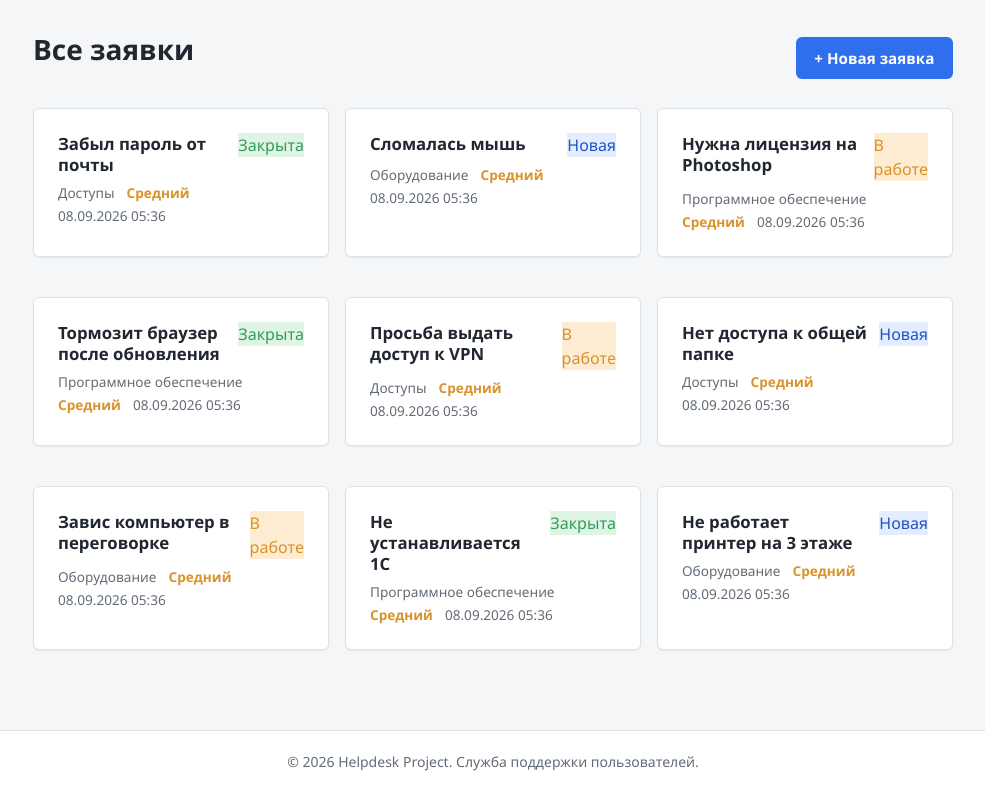
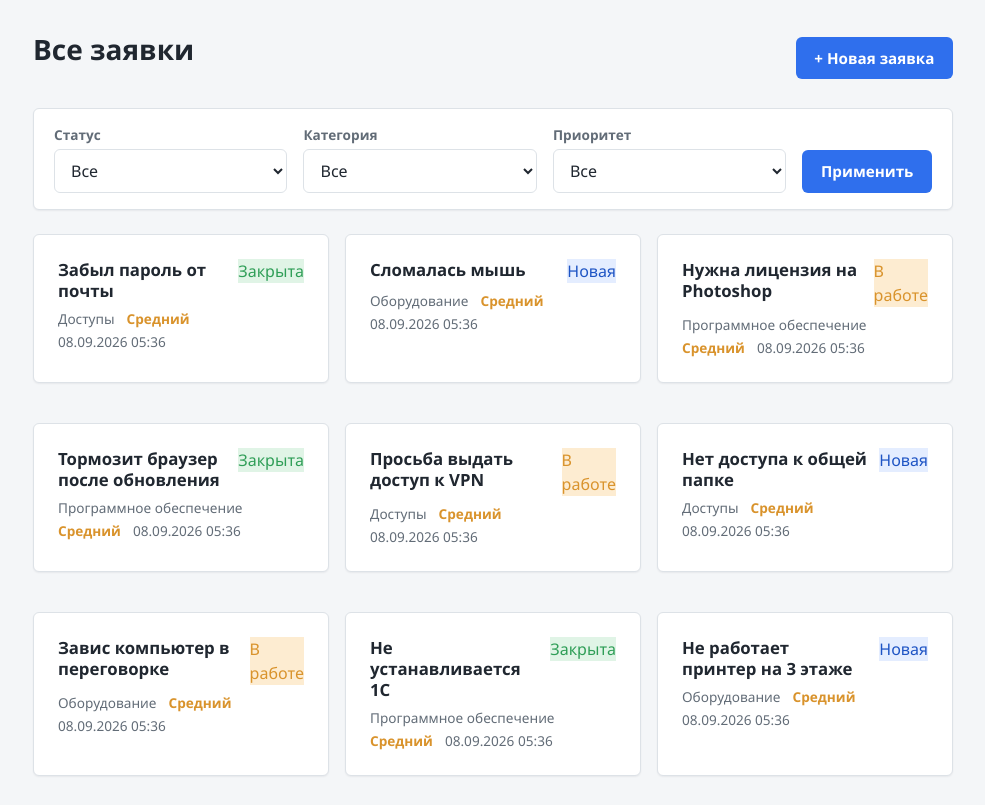
Before and after one commit to Mis228ha/HelpDesk-Project, a Django app: page /tickets/ in a window 1280 px wide. Shown: the part 63-868 px from the top of the page, without its empty margins (147-1132 px from the left). Before the commit the page ends 834 px from the top, so only its background shows below. Run offline with Django 4.2, Linux system fonts and the light colour scheme; a user stored in the database is signed in; data comes from the database, SQL or seed files in the repository; both versions use the stored data as it was after the commit; some libraries are stand-ins or nearby versions.

Commit message:
Added filtering of requests by status, category, and priority

```diff
--- a/static/css/style.css
+++ b/static/css/style.css
@@ -665,3 +665,29 @@ select:focus {
     padding-top: 1rem;
     border-top: 1px solid var(--color-border);
 }
+
+/* ---------- Фильтры списка заявок ---------- */
+.filter-form {
+    display: flex;
+    flex-wrap: wrap;
+    align-items: flex-end;
+    gap: 1rem;
+    padding: 1rem 1.25rem;
+    margin-bottom: 1.5rem;
+}
+
+.filter-field {
+    flex: 1 1 160px;
+    min-width: 0;
+}
+
+.filter-field label {
+    margin-bottom: 0.25rem;
+    font-size: 0.85rem;
+    color: var(--color-text-muted);
+}
+
+.filter-actions {
+    display: flex;
+    gap: 0.5rem;
+}
--- a/templates/tickets/ticket_list.html
+++ b/templates/tickets/ticket_list.html
@@ -7,6 +7,45 @@
         <h1>{% if is_admin %}Все заявки{% else %}Мои заявки{% endif %}</h1>
         <a href="{% url 'tickets:ticket_create' %}" class="btn btn-primary">+ Новая заявка</a>
     </div>
+
+    <form method="get" action="{% url 'tickets:ticket_list' %}" class="card filter-form">
+        <div class="filter-field">
+            <label for="filter-status">Статус</label>
+            <select name="status" id="filter-status">
+                <option value="">Все</option>
+                {% for value, label in status_choices %}
+                    <option value="{{ value }}"{% if value == selected_status %} selected{% endif %}>{{ label }}</option>
+                {% endfor %}
+            </select>
+        </div>
+
+        <div class="filter-field">
+            <label for="filter-category">Категория</label>
+            <select name="category" id="filter-category">
+                <option value="">Все</option>
+                {% for category in categories %}
+                    <option value="{{ category.pk }}"{% if category.pk|stringformat:"s" == selected_category %} selected{% endif %}>{{ category.name }}</option>
+                {% endfor %}
+            </select>
+        </div>
+
+        <div class="filter-field">
+            <label for="filter-priority">Приоритет</label>
+            <select name="priority" id="filter-priority">
+                <option value="">Все</option>
+                {% for value, label in priority_choices %}
+                    <option value="{{ value }}"{% if value == selected_priority %} selected{% endif %}>{{ label }}</option>
+                {% endfor %}
+            </select>
+        </div>
+
+        <div class="filter-actions">
+            <button type="submit" class="btn btn-primary">Применить</button>
+            {% if has_filters %}
+                <a href="{% url 'tickets:ticket_list' %}" class="btn btn-secondary">Сбросить</a>
+            {% endif %}
+        </div>
+    </form>
 
     {% if tickets %}
         <div class="ticket-cards">
@@ -28,14 +67,19 @@
         {% if is_paginated %}
             <div class="pagination">
                 {% if page_obj.has_previous %}
-                    <a href="?page={{ page_obj.previous_page_number }}">&laquo; Назад</a>
+                    <a href="?{% if querystring %}{{ querystring }}&amp;{% endif %}page={{ page_obj.previous_page_number }}">&laquo; Назад</a>
                 {% endif %}
                 <span>Страница {{ page_obj.number }} из {{ page_obj.paginator.num_pages }}</span>
                 {% if page_obj.has_next %}
-                    <a href="?page={{ page_obj.next_page_number }}">Вперёд &raquo;</a>
+                    <a href="?{% if querystring %}{{ querystring }}&amp;{% endif %}page={{ page_obj.next_page_number }}">Вперёд &raquo;</a>
                 {% endif %}
             </div>
         {% endif %}
+    {% elif has_filters %}
+        <div class="card empty-state">
+            <p>По выбранным фильтрам заявок не найдено.</p>
+            <a href="{% url 'tickets:ticket_list' %}" class="btn btn-secondary">Сбросить фильтры</a>
+        </div>
     {% else %}
         <div class="card empty-state">
             <p>Заявок пока нет.</p>
--- a/tickets/views.py
+++ b/tickets/views.py
@@ -7,7 +7,7 @@ from accounts.mixins import AdminRequiredMixin
 from accounts.models import Profile
 
 from .forms import AttachmentForm, CommentForm, TicketForm, TicketStatusForm
-from .models import Attachment, Comment, StatusHistory, Ticket
+from .models import Attachment, Category, Comment, StatusHistory, Ticket
 
 
 def _is_admin(user):
@@ -21,6 +21,10 @@ class TicketListView(LoginRequiredMixin, ListView):
     Список заявок в виде карточек.
     - клиент (role == "client") видит только свои заявки;
     - админ (role == "admin") видит все заявки.
+
+    Фильтрация через GET-параметры (без django-filter):
+    ?status=new|in_progress|closed&category=<id>&priority=low|medium|high|critical
+    Некорректные значения параметров просто игнорируются.
     """
 
     model = Ticket
@@ -30,13 +34,54 @@ class TicketListView(LoginRequiredMixin, ListView):
 
     def get_queryset(self):
         qs = Ticket.objects.select_related("author", "category")
-        if _is_admin(self.request.user):
-            return qs
-        return qs.filter(author=self.request.user)
+        if not _is_admin(self.request.user):
+            qs = qs.filter(author=self.request.user)
+
+        status = self.request.GET.get("status", "")
+        category = self.request.GET.get("category", "")
+        priority = self.request.GET.get("priority", "")
+
+        # Статус: принимаем только значения из Ticket.Status
+        if status in Ticket.Status.values:
+            qs = qs.filter(status=status)
+
+        # Категория: принимаем только число (id категории)
+        if category.isdigit():
+            qs = qs.filter(category_id=int(category))
+
+        # Приоритет: принимаем только значения из Ticket.Priority
+        if priority in Ticket.Priority.values:
+            qs = qs.filter(priority=priority)
+
+        return qs
 
     def get_context_data(self, **kwargs):
         context = super().get_context_data(**kwargs)
         context["is_admin"] = _is_admin(self.request.user)
+
+        # Варианты для select-полей
+        context["status_choices"] = Ticket.Status.choices
+        context["priority_choices"] = Ticket.Priority.choices
+        context["categories"] = Category.objects.all()
+
+        # Текущие выбранные значения (чтобы подсветить их в select)
+        context["selected_status"] = self.request.GET.get("status", "")
+        context["selected_category"] = self.request.GET.get("category", "")
+        context["selected_priority"] = self.request.GET.get("priority", "")
+
+        # Активен ли хоть один фильтр (для сообщения «ничего не найдено»)
+        context["has_filters"] = any(
+            [
+                context["selected_status"],
+                context["selected_category"],
+                context["selected_priority"],
+            ]
+        )
+
+        # Параметры фильтра без page — для ссылок пагинации
+        params = self.request.GET.copy()
+        params.pop("page", None)
+        context["querystring"] = params.urlencode()
         return context
 
 
```
Also changed, not shown: accounts/decorators.py (line endings or trailing spaces), accounts/migrations/0001_initial.py, accounts/migrations/0002_profile_department.py, accounts/mixins.py (line endings or trailing spaces), fixtures/initial_data.json (line endings or trailing spaces), templates/accounts/profile.html (line endings or trailing spaces), templates/accounts/register.html (line endings or trailing spaces), templates/tickets/ticket_status_form.html (line endings or trailing spaces), tickets/management/commands/seed_db.py (line endings or trailing spaces), tickets/migrations/0001_initial.py, tickets/migrations/0002_department.py, tickets/migrations/0003_ticket_priority.py, tickets/migrations/0004_statushistory.py, tickets/migrations/0005_attachment.py, 2 more files.
